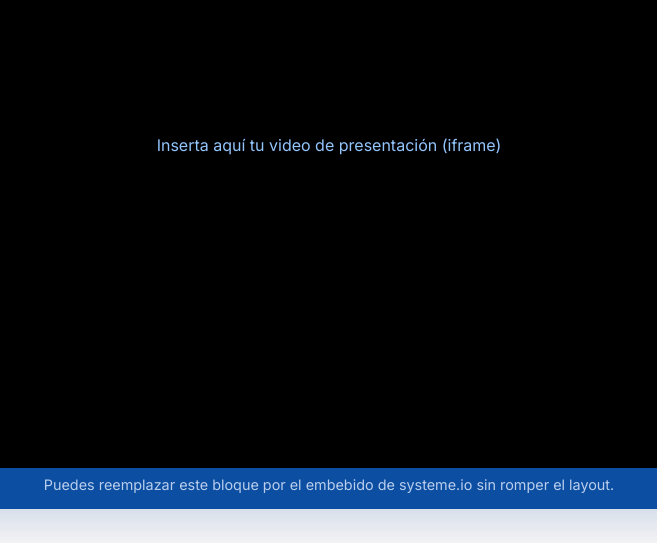
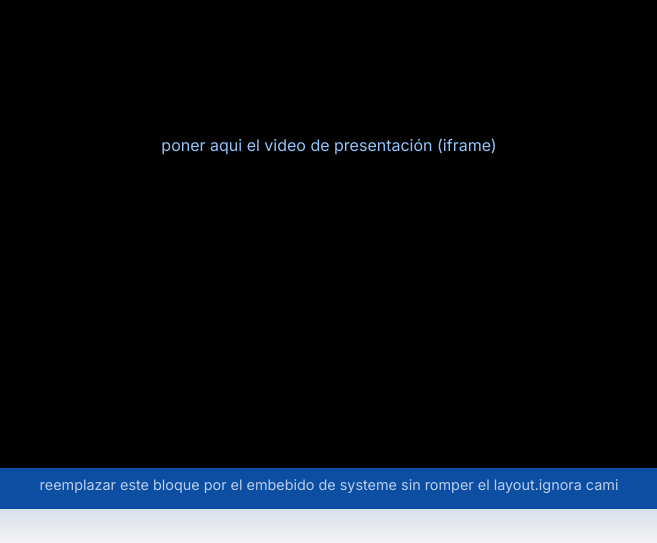
Before and after one commit to Pastito247/landing-page-camila, a plain HTML site: page index.html in a window 1280 px wide. Shown: the part 1660-2203 px from the top of the page, 311-968 px from the left. Drawn offline with nearby package versions, Linux system fonts and the light colour scheme.

Commit message:
ahora si

```diff
--- a/index.html
+++ b/index.html
@@ -246,9 +246,9 @@
     <div class="mock">
       <div class="mock-inner">
         <!-- Si tienes un video, inserta el iframe de systeme.io aquí -->
-        <span style="color:#93c5fd">Inserta aquí tu video de presentación (iframe)</span>
+        <span style="color:#93c5fd">poner aqui el video de presentación (iframe)</span>
       </div>
-      <div class="mock-note">Puedes reemplazar este bloque por el embebido de systeme.io sin romper el layout.</div>
+      <div class="mock-note">reemplazar este bloque por el embebido de systeme sin romper el layout.ignora cami</div>
     </div>
   </section>
 
```
